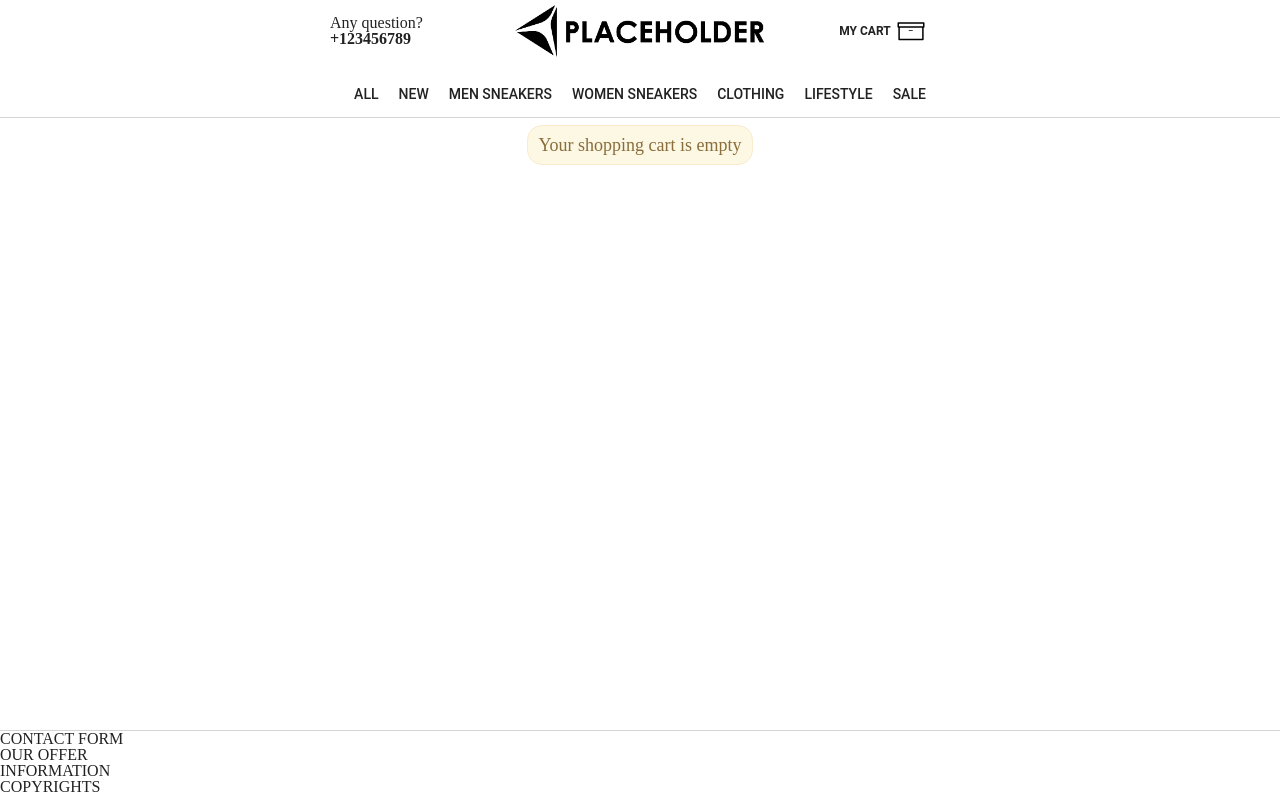
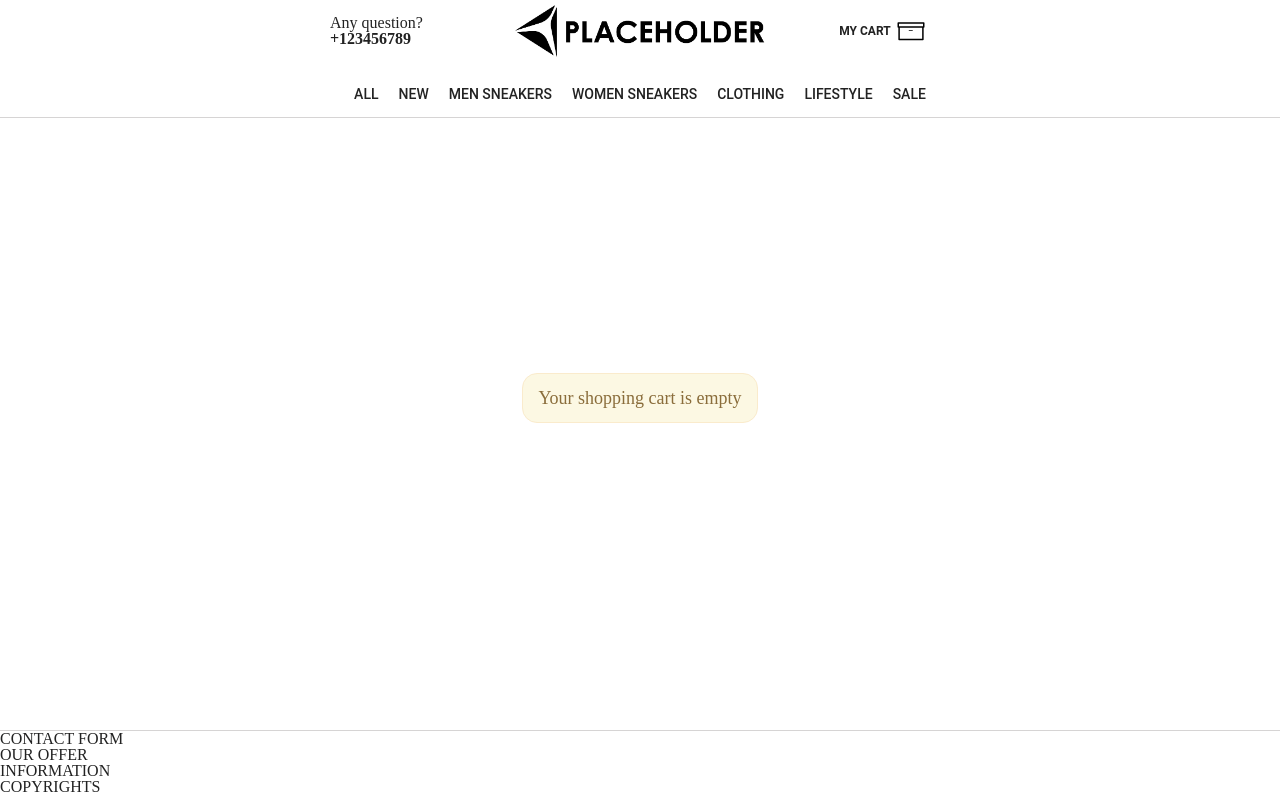
Before and after one commit to leonidshparun/react-shop, a React (Create React App) app: page /cart in a window 1280 px wide. Built offline with nearby package versions, Linux system fonts and the light colour scheme.

Commit message:
fix: minor style fixes

```diff
--- a/src/components/Screens/Product/Prices/style.js
+++ b/src/components/Screens/Product/Prices/style.js
@@ -2,10 +2,9 @@ import styled from 'styled-components';
 
 export default styled.p`
   font-family: Roboto, sans-serif;
-  line-height: 1.4;
+  padding: 4px;
   white-space: nowrap;
   font-size: ${props => (props.crossed ? '18px' : '30px')};
   color: ${props => (props.crossed ? '#607D8B' : '#222')};
   text-decoration: ${props => (props.crossed ? 'line-through' : 'none')};
-  padding: 0 10px;
 `;
--- a/src/shared/Alert/style.js
+++ b/src/shared/Alert/style.js
@@ -6,7 +6,9 @@ export default styled.p`
   color: #8a6d3b;
   font-size: 18px;
   text-align: center;
-  padding: 10px;
+  padding: 15px;
   border-radius: 15px;
   border: 1px solid #faebcc;
+  margin-top: auto;
+  margin-bottom: auto;
 `;
```
